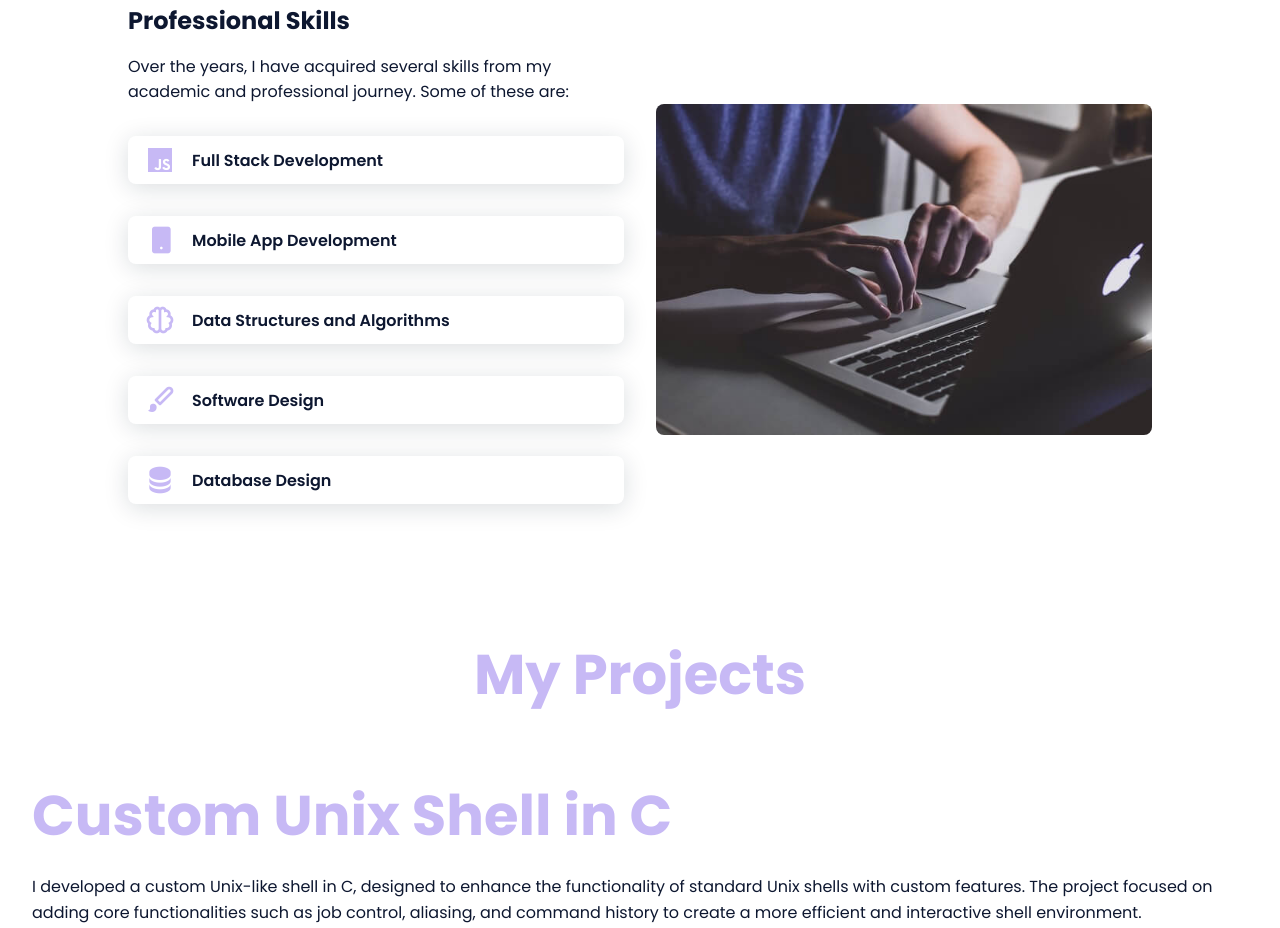
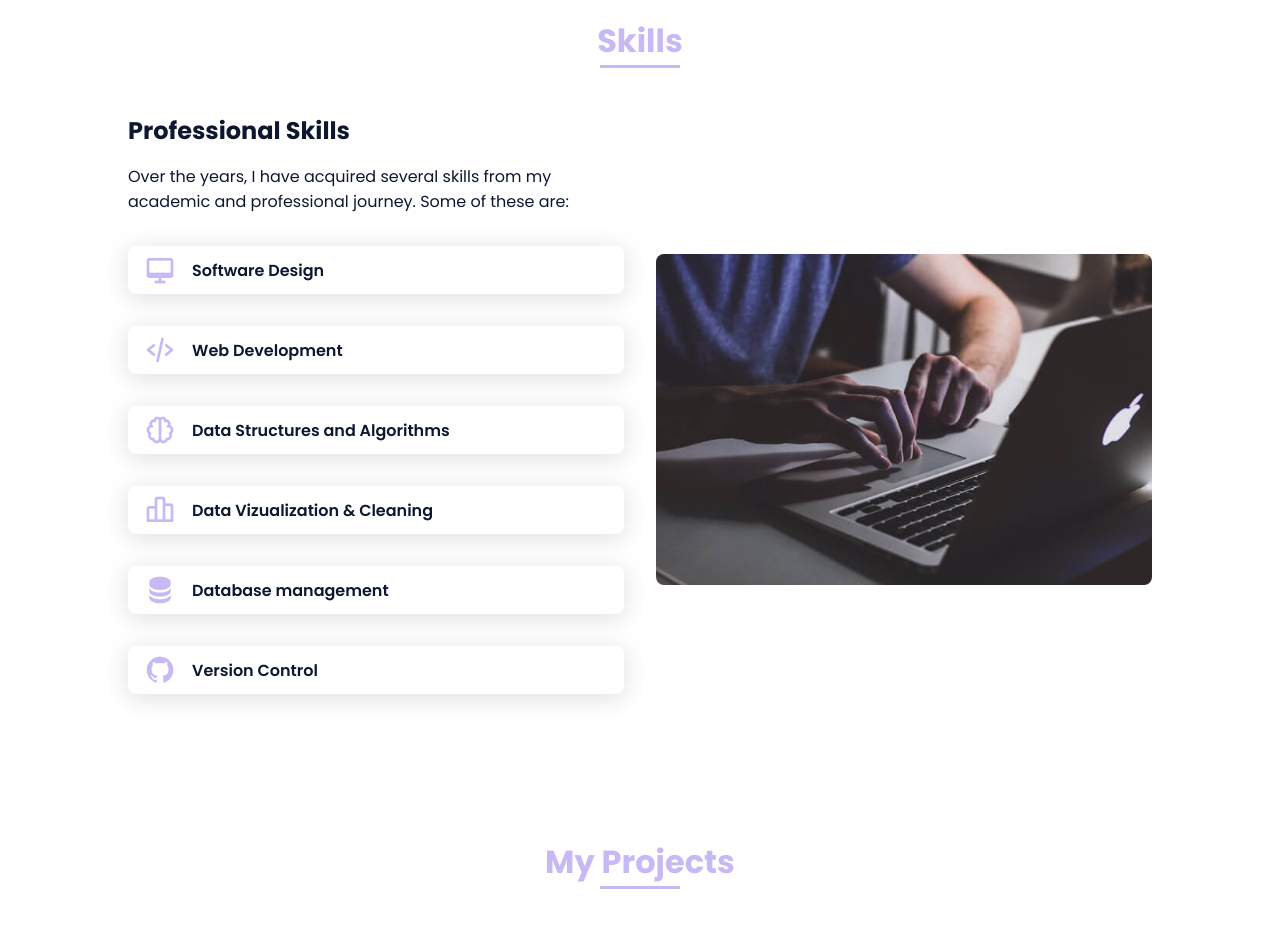
Before and after one commit to kingsleyob/website, a plain HTML site: page index.html in a window 1280 px wide. Shown: the part 1346-2274 px from the top of the page. Drawn offline with nearby package versions, Linux system fonts and the light colour scheme.

Commit message:
website changes

```diff
--- a/assets/css/styles.css
+++ b/assets/css/styles.css
@@ -88,7 +88,7 @@ img {
 .section-title::after {
   position: absolute;
   content: '';
-  width: 64px;
+  width: 70px;
   height: 0.18rem;
   left: 0;
   right: 0;
@@ -349,12 +349,13 @@ img {
   padding: var(--mb-6) var(--mb-4);
 }
 
+
 .project-item {
   margin-bottom: var(--mb-5);
 }
 
 .project-item h3 {
-  font-size: var(--big-font-size);
+  font-size: 2rem;
   margin-bottom: var(--mb-2);
   color: var(--first-color);
 }
@@ -368,7 +369,7 @@ img {
 
 /* Section Title for Projects */
 #projects h2 {
-  font-size: var(--big-font-size);
+  font-size: 2rem;/*var(--normal-font-size);*/
   margin-bottom: var(--mb-5);
   color: var(--first-color);
   text-align: center;
--- a/index.html
+++ b/index.html
@@ -57,7 +57,7 @@
         <div class="home__data">
           <h1 class="home__title">
             Hi,<br />My name is <span class="home__title-color">Kingsley</span><br />
-            I am a SWE
+            I'm an Innovative <br/> Developer
           </h1>
 
           <a href="#contact" class="button">Ways to Contact Me</a>
@@ -112,7 +112,7 @@
           <div>
             <h2 class="about__subtitle">Hi! I'm Kingsley</h2>
             <p class="about__text">
-              I'm passionate about the tech industry because it’s constantly evolving, and I love being at the forefront of innovation. Technology has the power to solve real-world problems, and I want to be a part of building solutions that make a meaningful impact.<br />The opportunity to continuously learn, adapt, and collaborate with brilliant minds continuously excites me.
+              As a 3rd Year Computer Science Student at Carleton U, I'm passionate about the tech industry because it’s constantly evolving, and I love being at the forefront of innovation. Technology has the power to solve real-world problems, and I want to be a part of building solutions that make a meaningful impact.<br />The opportunity to continuously learn, adapt, and collaborate with brilliant minds continuously excites me.
             </p>
           </div>
         </div>
@@ -130,14 +130,14 @@
             </p>
             <div class="skills__data">
               <div class="skills__names">
-                <i class="bx bxl-javascript skills__icon"></i>
-                <span class="skills__name">Full Stack Development</span>
+                <i class="bx bx-desktop skills__icon"></i>
+                <span class="skills__name">Software Design</span>
               </div>
             </div>
             <div class="skills__data">
               <div class="skills__names">
-                <i class="bx bxs-mobile skills__icon"></i>
-                <span class="skills__name">Mobile App Development</span>
+                <i class="bx bx-code-alt skills__icon"></i>
+                <span class="skills__name">Web Development</span>
               </div>
             </div>
             <div class="skills__data">
@@ -148,14 +148,20 @@
             </div>
             <div class="skills__data">
               <div class="skills__names">
-                <i class="bx bxs-paint skills__icon"></i>
-                <span class="skills__name">Software Design</span>
+                <i class="bx bx-bar-chart-alt-2 skills__icon"></i>
+                <span class="skills__name">Data Vizualization & Cleaning</span>
               </div>
             </div>
             <div class="skills__data">
               <div class="skills__names">
                 <i class="bx bxs-data skills__icon"></i>
-                <span class="skills__name">Database Design</span>
+                <span class="skills__name">Database management</span>
+              </div>
+            </div>
+            <div class="skills__data">
+              <div class="skills__names">
+                <i class="bx bxl-github skills__icon"></i>
+                <span class="skills__name">Version Control</span>
               </div>
             </div>
 
@@ -167,9 +173,12 @@
         </div>
       </section>
 
+
       <!--===== PORTFOLIO =====-->
+      <section class="projects section" id="projects">
+        <h2 class="section-title">My Projects</h2>
         <section id="projects">
-        <h2>  My Projects</h2>
+
 
           <div class="project-item">
             <h3>  Custom Unix Shell in C</h3>
@@ -198,6 +207,8 @@
           </div>
 
         </section>
+      </section>
+
 
 
       <!--===== WORK =====-->
```
Lines whose indentation alone changed are shown as unchanged.
